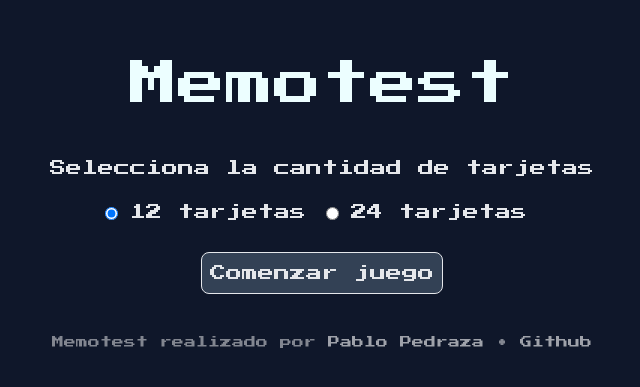
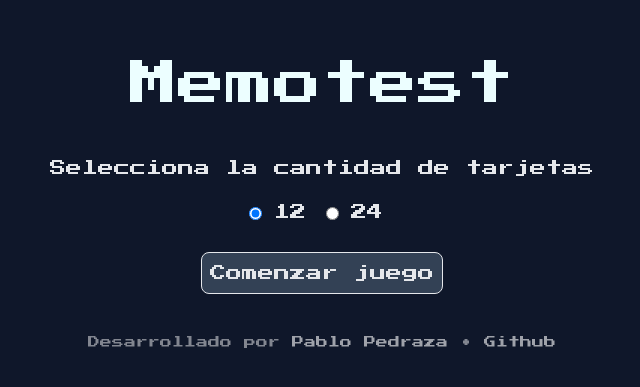
Before and after one commit to wayaba/memotest-app, a React (Vite) app: page / in a window 1280 px wide. Shown: the part 199-586 px from the top of the page, without its empty margins (318-958 px from the left). Built offline with nearby package versions, Linux system fonts and the light colour scheme.

Commit message:
cambio palabras

```diff
--- a/src/components/Footer.jsx
+++ b/src/components/Footer.jsx
@@ -2,7 +2,7 @@ export function Footer({ author, github }) {
   return (
     <footer className="text-xs bottom-0 left-0 right-0 2xl:mt-10 2xl:pb-20 lg:mt-3  md:mt-3 md:pb-2 mt-10 pb-5 text-center opacity-60  text-white/80">
       {' '}
-      Memotest realizado por{' '}
+      Desarrollado por{' '}
       <a
         className="text-white hover:underline"
         target="_blank"
--- a/src/components/Game.jsx
+++ b/src/components/Game.jsx
@@ -21,7 +21,7 @@ export function Game() {
                 onChange={() => setCardQty(12)}
               />
               <label htmlFor="id12" className="m-2 p-1">
-                12 tarjetas
+                12
               </label>
             </div>
             <div className="p-1">
@@ -33,7 +33,7 @@ export function Game() {
                 onChange={() => setCardQty(24)}
               />
               <label htmlFor="id24" className="m-2 p-1">
-                24 tarjetas
+                24
               </label>
             </div>
           </div>
```
